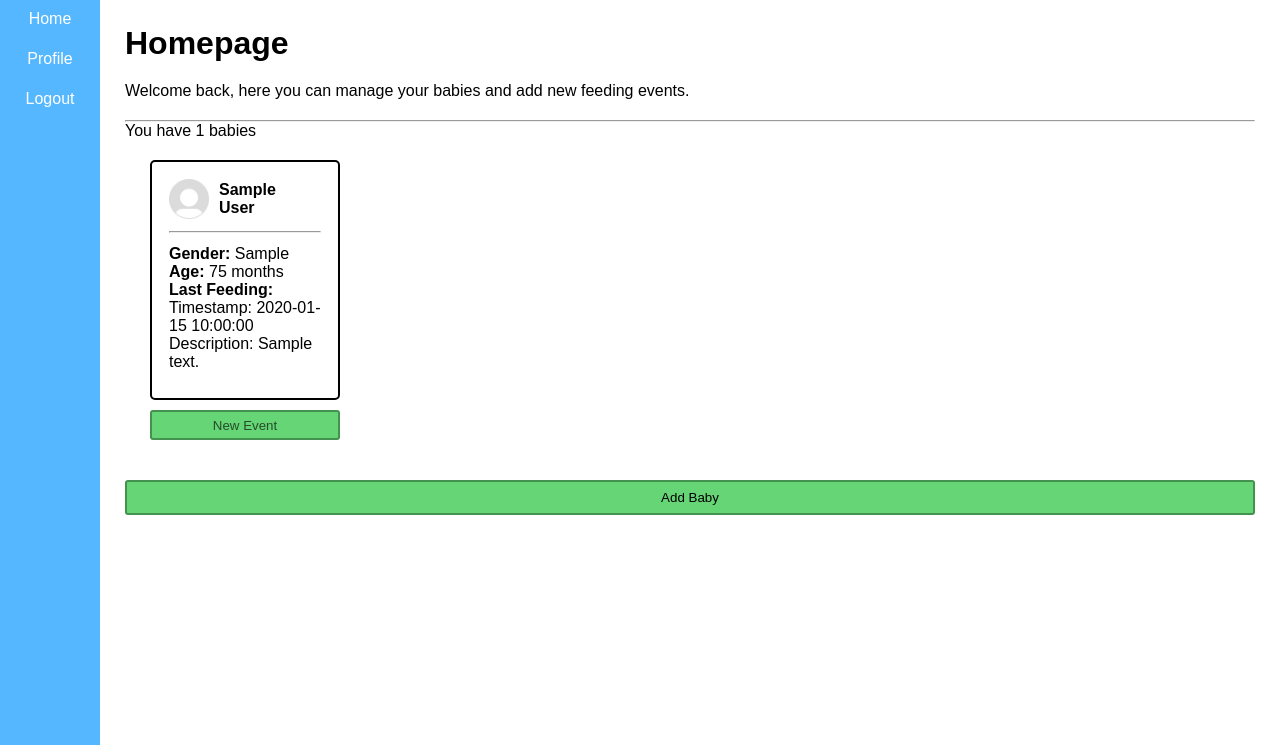
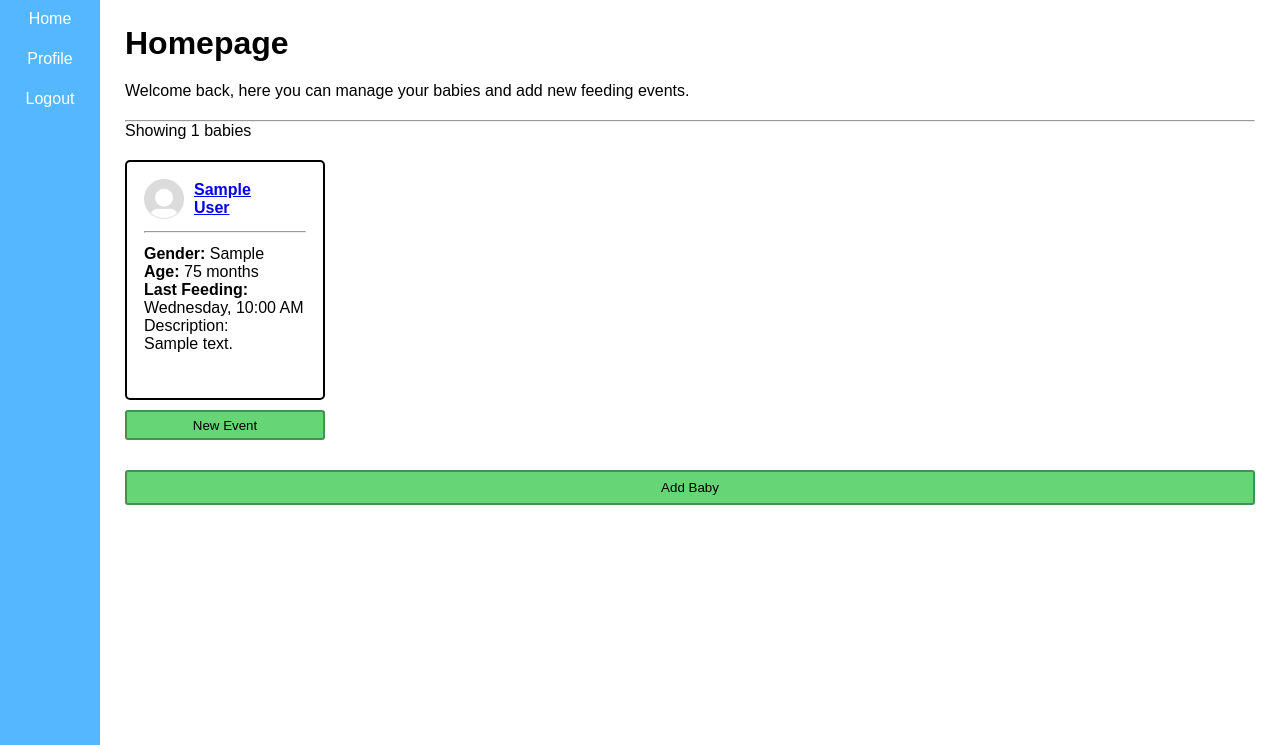
Before and after one commit to nabl2290/cspb-3308-team-5-project, a Flask app: page /user/1/dashboard in a window 1280 px wide. Shown: the part 55-800 px from the top of the page. Run offline with Flask 3, Linux system fonts and the light colour scheme; the visitor is signed in with stand-in values (Sample User, id 1); tables that the repository leaves empty hold one stand-in row (values such as "Sample post").

Commit message:
html cleanup and links to  children

```diff
--- a/app.py
+++ b/app.py
@@ -125,7 +125,7 @@ def dashboard(user_id):
     current_date = date.today()
     recent_feeding_evts = {}
     for baby in babies:
-        latest = FeedingEvent.query.filter_by(child_id=baby.id).order_by(FeedingEvent.timestamp.desc()).first()
+        latest = FeedingEvent.query.filter_by(child_id=baby.id).order_by(FeedingEvent.timestamp).first()
         recent_feeding_evts[baby.id] = latest
     # TODO: Add dashboard template with user-specific data
     #  (e.g., list of children, recent feeding events)
--- a/static/css/dashboard.css
+++ b/static/css/dashboard.css
@@ -18,7 +18,7 @@
     display: inline-flex;
     flex-direction: column;
     align-items: center;
-    margin: 20px;
+    margin: 20px 20px 10px 0px;
     gap: 10px;
     width: 200px;
     height:300px;
@@ -29,7 +29,7 @@
     border-radius: 5px;
     padding: 10px;
     height: 80%;
-    width: 95%;
+    width: 100%;
 }
 
 .dashboard-baby-card table{
@@ -68,15 +68,13 @@
     border: solid 2px #45914f;
     border-radius: 3px;
     padding: 5px 10px;
-    color: #254d2a;
     cursor: pointer;
-    width: 95%;
+    width: 100%;
     height: 10%;
 }
 
 .dashboard-baby-content button:hover{
     background-color: #6ee67e;
-    /* color: white; */
 }
 
 .dashboard-baby-content button:active{
@@ -101,6 +99,4 @@
 
 .dashboard-add-baby-button:hover{
     background-color: #6ee67e;
-    font-weight: bold;
-    /* color: white; */
 }
--- a/templates/dashboard.html
+++ b/templates/dashboard.html
@@ -13,7 +13,8 @@
     <!-- <br> -->
     <p>Welcome back, here you can manage your babies and add new feeding events.</p>
     <hr>
-    <span>You have {{ babies|length }} babies</span>
+    <span>Showing
+         {{ babies|length }} babies</span>
 
 </div>
 
@@ -23,12 +24,14 @@
             <card class ="dashboard-baby-card">
                 <table>
                     <tr>
-                        <td class="dashboard-baby-card-header">
-                            <img src="{{ url_for('static', filename='images/Default_pfp.jpg') }}" alt="Baby Icon" class="dashboard-baby-icon" href="{{ url_for('get_child', child_id=baby.id) }}">
-                            <div href="{{ url_for('get_child', child_id=baby.id) }}" class="dashboard-baby-name">
-                                <h4>{{ baby.first_name}}</h4>
-                                <h4>{{ baby.last_name }}</h4>
-                            </div>
+                        <td>
+                            <a class="dashboard-baby-card-header" href="{{url_for('get_child', child_id=baby.id)}}">
+                                <img src="{{ url_for('static', filename='images/Default_pfp.jpg') }}" alt="Baby Icon" class="dashboard-baby-icon" href="{{ url_for('get_child', child_id=baby.id) }}">
+                                <div href="{{ url_for('get_child', child_id=baby.id) }}" class="dashboard-baby-name">
+                                    <h4>{{ baby.first_name}}</h4>
+                                    <h4>{{ baby.last_name }}</h4>
+                                </div>
+                            </a>
                         </td>
                     </tr>
                     <tr><td><hr></td></tr>
@@ -39,8 +42,8 @@
                             <p> <strong>Age:</strong> {{ (current_date - baby.dob).days // 30 }} months</p>
                             <div>
                                 <p><strong>Last Feeding:</strong></p>
-                                <p>Timestamp: {{ feeding_event.timestamp if feeding_event else "No feeding events" }}</p>
-                                <p>Description: {{ feeding_event.description if feeding_event else "No description available" }}</p>
+                                <p>{{ feeding_event.timestamp.strftime("%A, %I:%M %p") if feeding_event else "No feeding events" }}</p>
+                                <p>Description: <br>{{ feeding_event.description if feeding_event else "No description available" }}</p>
                             </div>
                         </td>
                     </tr>
```
